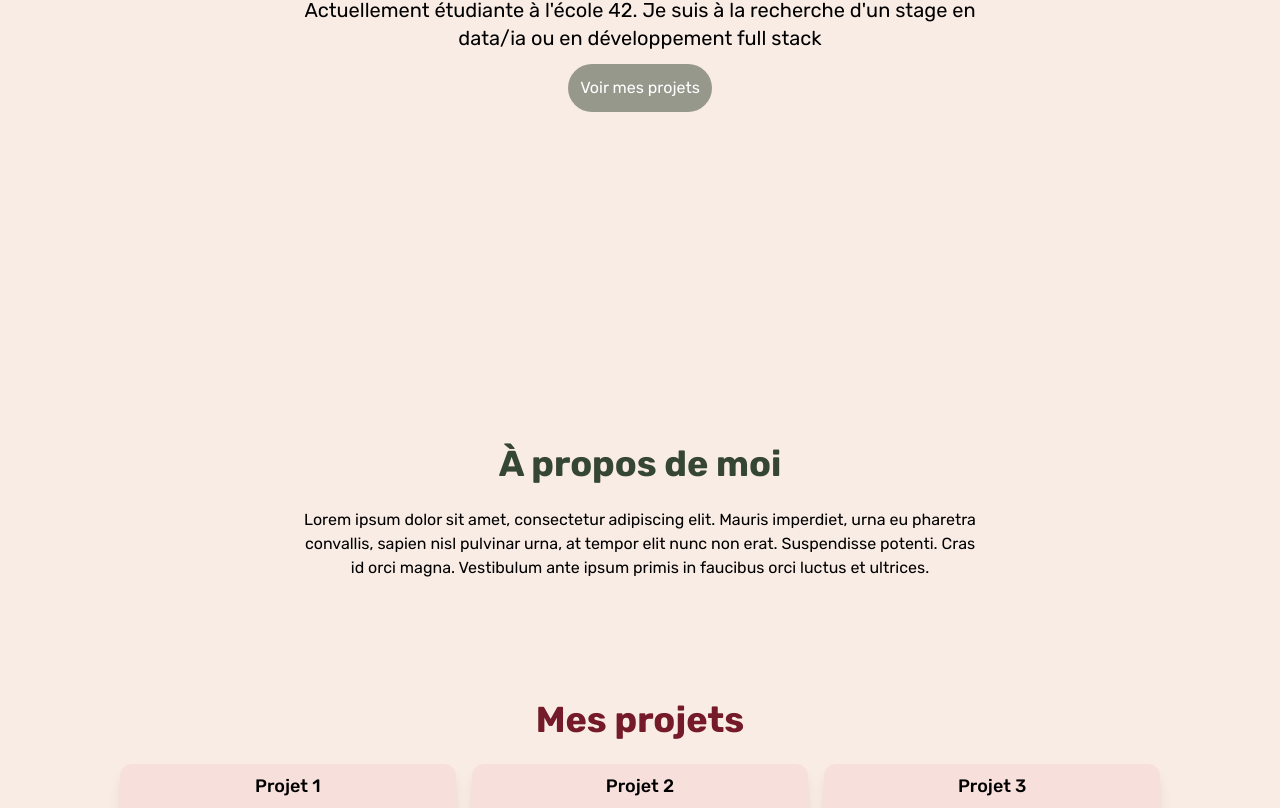
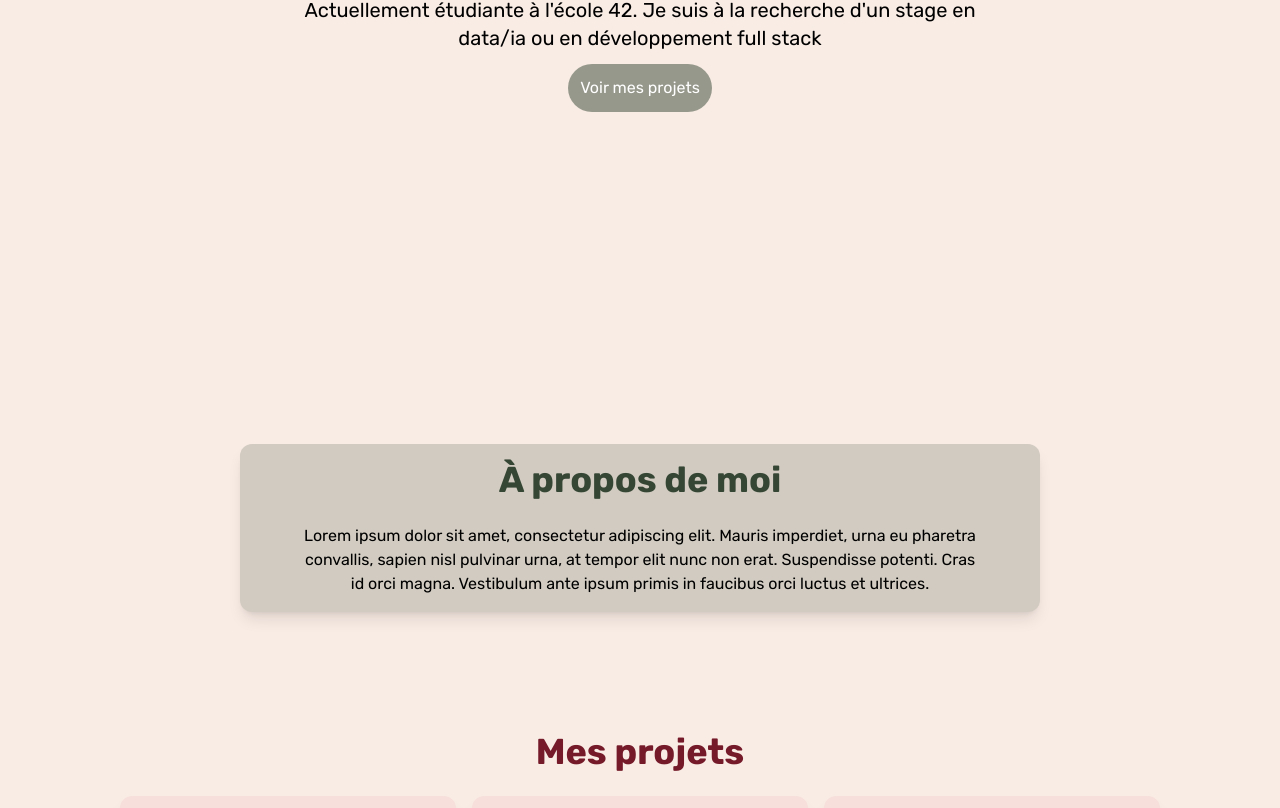
Before and after one commit to slbilona/Portfolio, a React (Vite) app in the folder front/: page / in a window 1280 px wide. Shown: the part 376-1184 px from the top of the page. Built offline with nearby package versions, Linux system fonts and the light colour scheme.

Commit message:
redeploiement

```diff
--- a/front/pages/APropos.jsx
+++ b/front/pages/APropos.jsx
@@ -3,10 +3,13 @@ import TitreH2 from "../components/TitreH2"
 function APropos() {
     return (
         <div id="APropos" className="flex flex-col justify-center text-center items-center pt-10 md:pt-5 px-5 md:px-0 pb-5 md:pb-15">
-            <TitreH2 titre="À propos de moi" couleur="var(--color-trois)"/>
-            <p className="max-w-170">
-                Lorem ipsum dolor sit amet, consectetur adipiscing elit. Mauris imperdiet, urna eu pharetra convallis, sapien nisl pulvinar urna, at tempor elit nunc non erat. Suspendisse potenti. Cras id orci magna. Vestibulum ante ipsum primis in faucibus orci luctus et ultrices.
-            </p>
+            <div className="bg-trois/20 rounded-xl px-8 md:px-15 py-4 my-2 md:my-0 md:mx-2 shadow-lg text-center">
+                <TitreH2 titre="À propos de moi" couleur="var(--color-trois)"/>
+                <p className="max-w-170 ">
+                    Lorem ipsum dolor sit amet, consectetur adipiscing elit. Mauris imperdiet, urna eu pharetra convallis, sapien nisl pulvinar urna, at tempor elit nunc non erat. Suspendisse potenti. Cras id orci magna. Vestibulum ante ipsum primis in faucibus orci luctus et ultrices.
+                </p>
+            </div>
+
         </div>
     )
 }
--- a/front/pages/Accueil.jsx
+++ b/front/pages/Accueil.jsx
@@ -1,6 +1,7 @@
 function Accueil() {
     return (
         <div id="Accueil" className="h-screen flex flex-col justify-center text-center items-center p-5 md:p-0">
+
             <div className="flex flex-col md:flex-row md:items-center gap-2 md:gap-2">
                 <h1 className="font-bold text-4xl md:text-5xl">Bonjour, je suis</h1>
                 <h1 className="font-bold text-4xl md:text-5xl text-quatre">Ilona Selbonne</h1>
```
